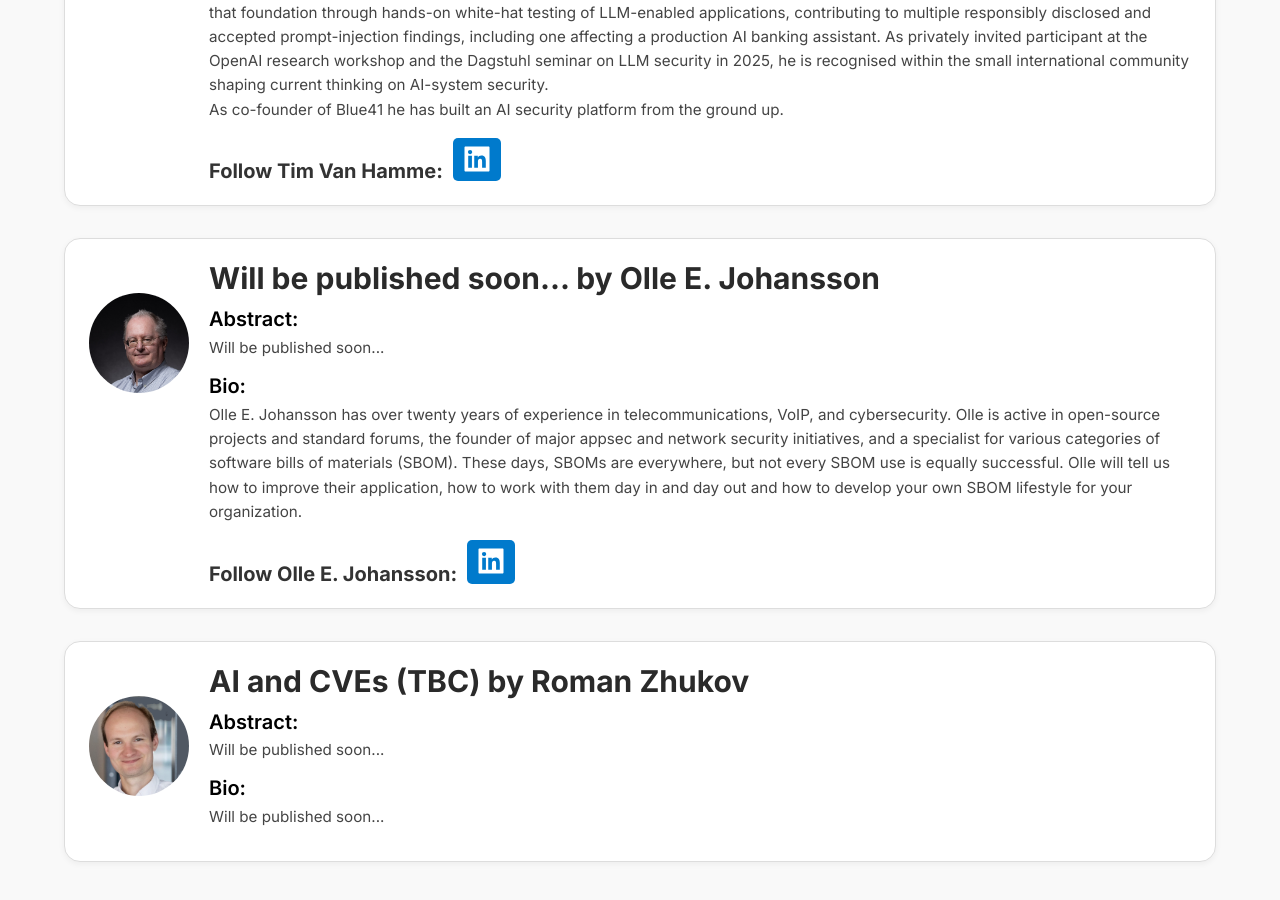
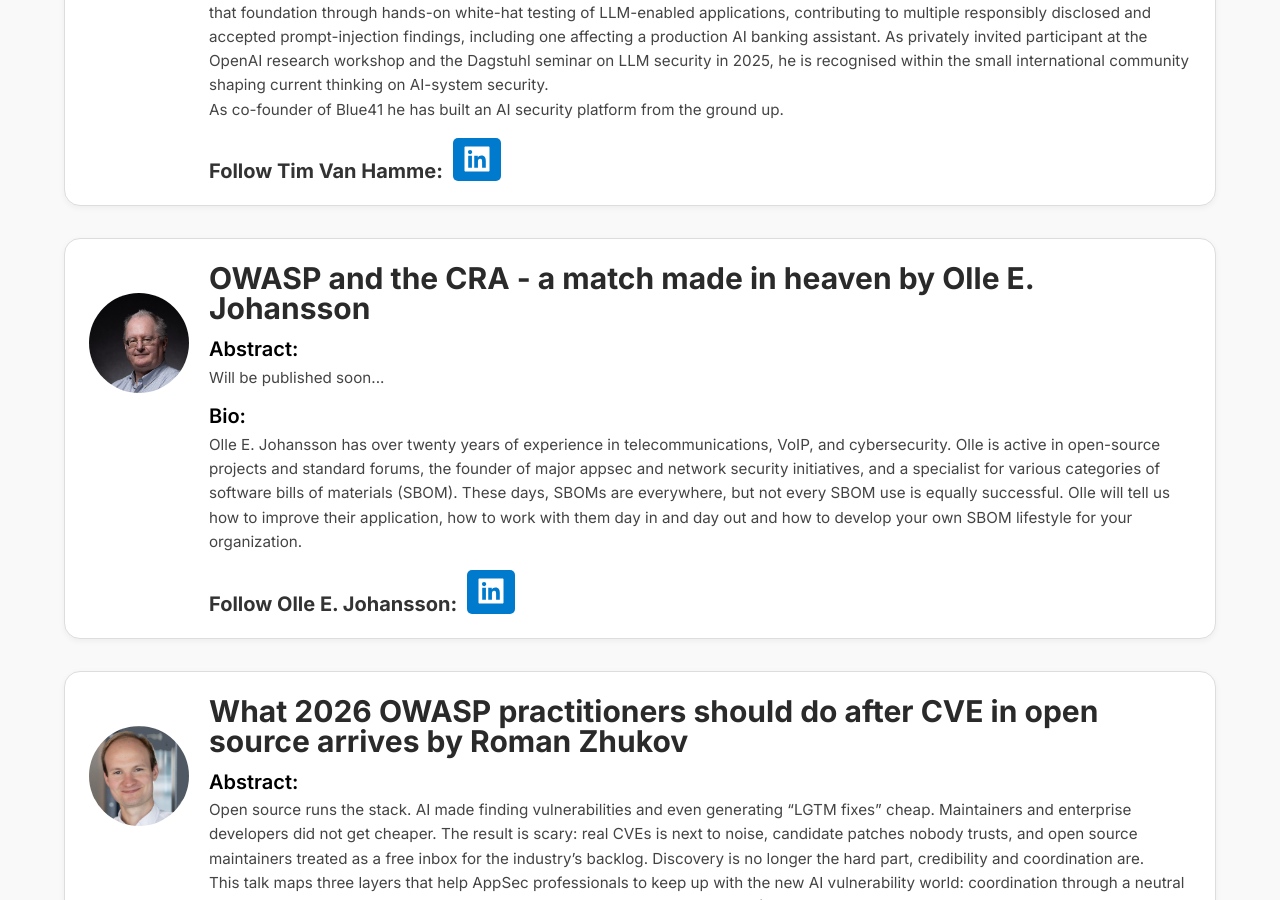
Before and after one commit to dm-17/Owasp-BeNeLux-Days-2026, a Jekyll site: the page built from program/conference.md, in a window 1280 px wide and 900 px high, scrolled down 3774 px. Built offline with Jekyll 4.4.1, drawn with Linux system fonts in a browser that asks for light colours; some of the changed text lies outside the part shown.

Commit message:
Update to speakers list

```diff
--- a/_data/conference.yml
+++ b/_data/conference.yml
@@ -219,7 +219,7 @@
               SBOM use is equally successful. Olle will tell us how to improve their application, how to
               work with them day in and day out and how to develop your own SBOM lifestyle for your
               organization.
-    title   : Will be published soon...
+    title   : OWASP and the CRA - a match made in heaven
     abstract: >-
               Will be published soon...
     linkedin: https://www.linkedin.com/in/ollejohansson/
@@ -236,11 +236,28 @@
     time    : 00:00 - 00:00
     name    : Roman Zhukov
     bio     : >-
-              Will be published soon...
-    title   : AI and CVEs (TBC)
+              Roman is a cybersecurity expert and leader with 20+ years of experience securing complex
+              systems and products. As Principal Architect at Red Hat, he drives open-source security
+              strategy and cross-industry collaboration to build trusted software ecosystems.
+              Formerly, he led Product Security & Privacy for Data Center and AI software at Intel.
+              Roman contributes to global open-source security initiatives and standardization efforts,
+              including the EU Cyber Resilience Act. He is also a university lecturer, startup advisor,
+              and mentor, advocating for practical and responsible cybersecurity.
+    title   : What 2026 OWASP practitioners should do after CVE in open source arrives
     abstract: >-
-              Will be published soon...
-    linkedin:
+              Open source runs the stack. AI made finding vulnerabilities and even generating
+              “LGTM fixes” cheap. Maintainers and enterprise developers did not get cheaper.
+              The result is scary: real CVEs is next to noise, candidate patches nobody trusts,
+              and open source maintainers treated as a free inbox for the industry’s backlog.
+              Discovery is no longer the hard part, credibility and coordination are.<br>
+              This talk maps three layers that help AppSec professionals to keep up with the new
+              AI vulnerability world: coordination through a neutral open source incident response
+              front door (like Linux Foundation Akrites SIRT), validation through focused human
+              reviews that separate credible remediation signal from AI-generated noise (like with
+              OWASP OASIS) and clearinghouse <-> stewardship patterns for how the ecosystem can
+              triage, remediate, and upstream without private forks or dumping compliance heat on
+              individual contributors.
+    linkedin: https://www.linkedin.com/in/rozhukov/
     x_handle:
     feed    :
     url     :
```
